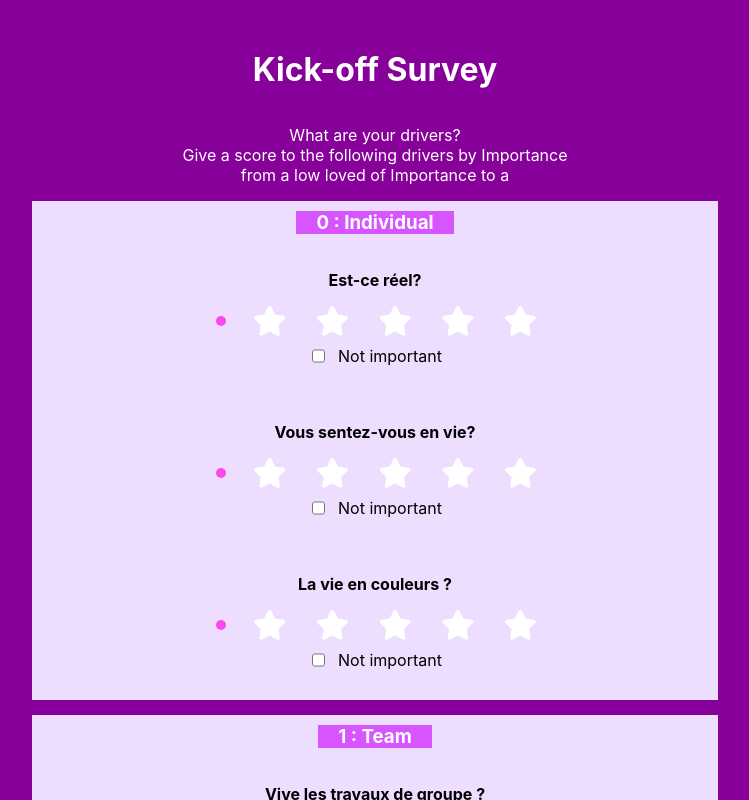
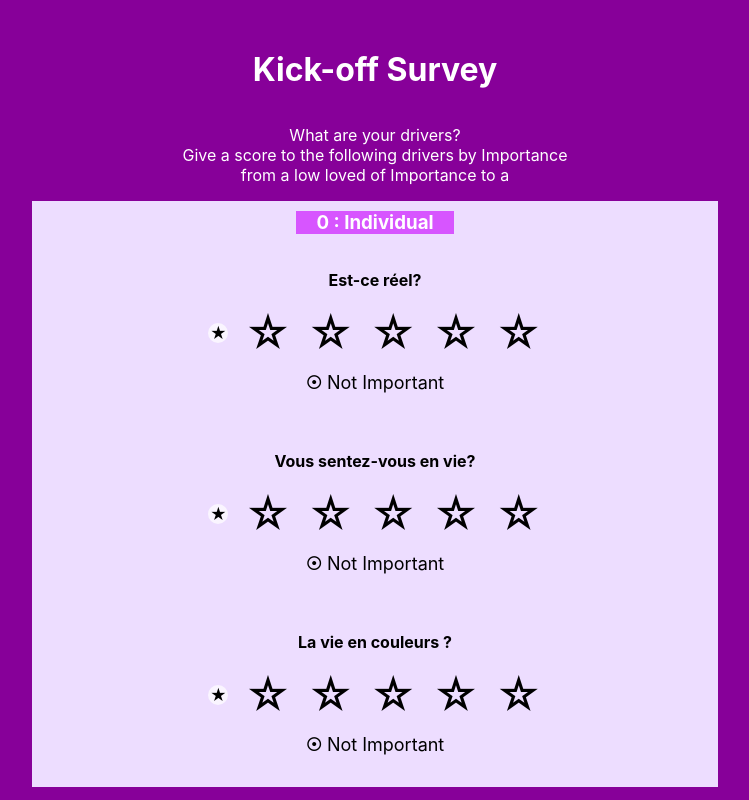
Before and after one commit to marouank7/eBloom, a React (Create React App) app in the folder front_app/: page / in a window 1280 px wide. Shown: the top 800 px of the page, without its empty margins (265-1014 px from the left). Built offline with nearby package versions, Linux system fonts and the light colour scheme.

Commit message:
BoQR style refurbished . By Pierre -10- 13h17

```diff
--- a/front_app/src/Components/employee_surveys/BoxQR.js
+++ b/front_app/src/Components/employee_surveys/BoxQR.js
@@ -17,6 +17,11 @@ class BoxQR  extends React.Component  {
 
     changeScore = (its) => {
         this.setState({score : its})
+            console.log("you changed the score : " *+ this.state.score)
+    }
+
+    noScore = (event) => {
+        this.setState({score : 0 })
     }
 
         // console.log(sentence);
@@ -28,7 +33,7 @@ class BoxQR  extends React.Component  {
         <div className="boxqr">
            <QuestionSurvey theQuestion={this.props.sentence}/>
            <Star forSubmission={this.changeScore}/>
-           <NotImportant/>
+           <NotImportant resetScore={this.noScore}/>
         </div>
     )
    }
--- a/front_app/src/Components/employee_surveys/NotImportant.js
+++ b/front_app/src/Components/employee_surveys/NotImportant.js
@@ -1,11 +1,41 @@
-import React from 'react';
+import React, {useState} from 'react';
 const NotImportant = ({resetScore}) => {
+
+    let isVisible = [ "none", "inline-block"]
+    let uncheck = isVisible[1];
+    let checked = isVisible[0];
+    let checking = false ;
+
+    const [checker, setCheck] = useState([uncheck,checked, checking]);
+
+    const toggleCheck = (event) => {
+        console.log("toggling importance")
+
+        if (checker[2]) {
+             uncheck = isVisible[1];
+             checked = isVisible[0];
+            checking = false;
+            console.log(checking)
+        } else {
+            uncheck = isVisible[0];
+            checked = isVisible[1];
+            checking = true;
+        }
+        console.log([uncheck,checked], checking);
+        setCheck([uncheck,checked, checking]);
+
+    }
+
     return(
 
-    <div className="not-important" onChange={resetScore}>
-        <input type="checkbox" value="Not Important"/><div style={{"marginLeft" : "10px"}}>Not important</div>
+    <div className= {checker[2] ? "not-important bold" : "not-important"} onClick={toggleCheck}>
+        <span className="checker" style={{display: checker[0]}}>&#x2609;</span>
+        <span className="checker" style={{display: checker[1]}}>&#x2611;</span>
+        Not Important
     </div>
     )
 }
 
 export default NotImportant;
+
+//<input type="checkbox" value="Not Important"/><div style={{"marginLeft" : "10px"}}>Not important</div>
--- a/front_app/src/Components/employee_surveys/Stars.js
+++ b/front_app/src/Components/employee_surveys/Stars.js
@@ -2,11 +2,12 @@
 //============================================================================
 
 import React, {Component} from 'react';
-import './styles/Stars.css'
+//import './styles/Stars.css'
 
 class Star extends Component {
     constructor(props) {
         super(props);
+        this.countForSubmission = props.forSubmission ;
         this.size =  5 ; // a props number
         this.state = {
             score : 0 ,
@@ -21,20 +22,49 @@ class Star extends Component {
                                 className={whichPoint > 0 ?   "reset-bt possible" : "reset-bt hidden"}
                                 onClick={this.resetState}
                         >
-                            <span>&#60;</span>
+                            <span>&#x2605;</span>
                         </div>
         ];
         const meanings = ["reset score","little agreement", "quite agree", "agree", "good agreement", "total agree"]
+
         for(let i = 1 ; i <= howWide ; i++) {
-            let adding = <div  className="star" title={meanings[i]} ><i id={i} class="fas fa-star fa" style={{"font-size":"30px","color":"white"}}></i> </div>;
-            if (whichPoint >= i) adding = <div   className="star"><i id={i} class="fas fa-star fa-2x" ></i> </div> ;
-                aList.push( adding )  //<div  id={i} title={meanings[i]} className={whichPoint >= i ? "star active" : "star" }></div>
+
+            let adding = <div  id={i} className="star" title={meanings[i]}>
+                             &#x2606;
+                        </div>;
+
+            // conditional value change on _adding_
+
+            if (whichPoint >= i)
+                adding = <div  id={i} className="star" title={meanings[i]}>
+                            &#x2605;
+                        </div> ;
+                        console.log(i + "new star")
+
+            aList.push( adding );
         }
+
         return aList ;
+
+        // for(let i = 1 ; i <= howWide ; i++) {
+
+        //     let adding = <div
+        //                     className="star"
+        //                     title={meanings[i]}
+        //                 >
+        //                         <i id={i} class="fas fa-star fa"
+        //                             style={{"font-size":"30px","color":"white"}}
+        //                         ></i>
+        //                 </div>;
+        //     // conditional value change on _adding_
+        //     if (whichPoint >= i) adding = <div   className="star"><i id={i} class="fas fa-star fa-2x" ></i> </div> ;
+
+        //     aList.push( adding )
+        // }
    }
 
 
-    setScoreOnEvent = ({target}) => this.setState({score : target.id }) ;
+    setScoreOnEvent = ({target}) =>  this.setState({score : target.id });
 
     componentWillUpdate() {
         //console.log('before updating: ' + this.state.score);
@@ -43,13 +73,12 @@ class Star extends Component {
     componentDidUpdate() {
         let points = this.state.score  || 0 ;
         console.log('The score is ' + points + '/' + this.size);
-        //this.forSubmission
+       // this.countForSubmission(this.state.score);
     }
 
     render() {
         let {score} = this.state ;
         return (
-
             <div className="stars" onClick={this.setScoreOnEvent}>
                {this.buildStarsListOf(this.size, score)}
             </div>
--- a/front_app/src/Components/employee_surveys/styles/KickOffPage.css
+++ b/front_app/src/Components/employee_surveys/styles/KickOffPage.css
@@ -1,8 +1,11 @@
 /*___ This sheet gives the style for the Kick-Off survey from top to bottom. ___ */
+
 body {
     margin: 0px;
     padding: 0px;
 }
+
+
 .kickOffPage {
     background-color : rgb(135, 0, 153);
     width: 100%;
@@ -15,10 +18,12 @@ body {
     padding-top: 50px;
 }
 
+
 .texte-descriptif {
     text-align : center;
     color : white ;
 }
+
 
 .catego-title {
     display : inline ;
@@ -28,11 +33,13 @@ body {
     background-color: rgb(215, 85, 255);
 }
 
+
 .surveyForm {
     /*background-color : orange ;*/
     width: 80%;
     margin : auto;
 }
+
 
 .category-box-survey {
     background-color: rgb(237, 221, 255);
@@ -42,20 +49,62 @@ body {
     margin-top : 15px;
 }
 
+
 .question-and-answer {
     color : black;
     font-family : Arial, Helvetica, sans-serif;
     font-weight : bold ;
 }
 
+
+.stars
+{
+    display: flex;
+    flex-direction: row;
+    align-items: center;
+    justify-content: space-around;
+}
+.star
+{
+    display: inline-block;
+    width: auto;
+    height: auto;
+    font-size: 44px;
+ /* background-color: black; */
+}
+.reset-bt
+{
+    width: 20px;
+    height: 20px;
+    background-color: rgba(255, 255, 255, 0.698);
+    border-radius: 50%;
+    /* margin: auto; */
+}
+
+
 .not-important {
     /*background-color: grey ; */
-    margin : 10px;
+    margin: 10px;
+    padding: 2px;
     display: inline-flex;
     justify-content: center;
     white-space: nowrap;
+    font-size: 18px;
 }
 .not-important:hover {
+    padding: 4px;
     background-color: rgb(190, 190, 190) ;
-    border-radius: 2px ;
+    border-radius: 4px ;
 }
+.bold {
+    font-weight: 500;
+    background-color: rgb(255, 250, 250) ;
+    padding-left: 8px;
+    padding-right: 8px;
+    border-radius: 10px ;
+}
+.checker  {
+    margin-right: 5px ;
+    font-weight: bold;
+    font-size: 18px;
+}
```
